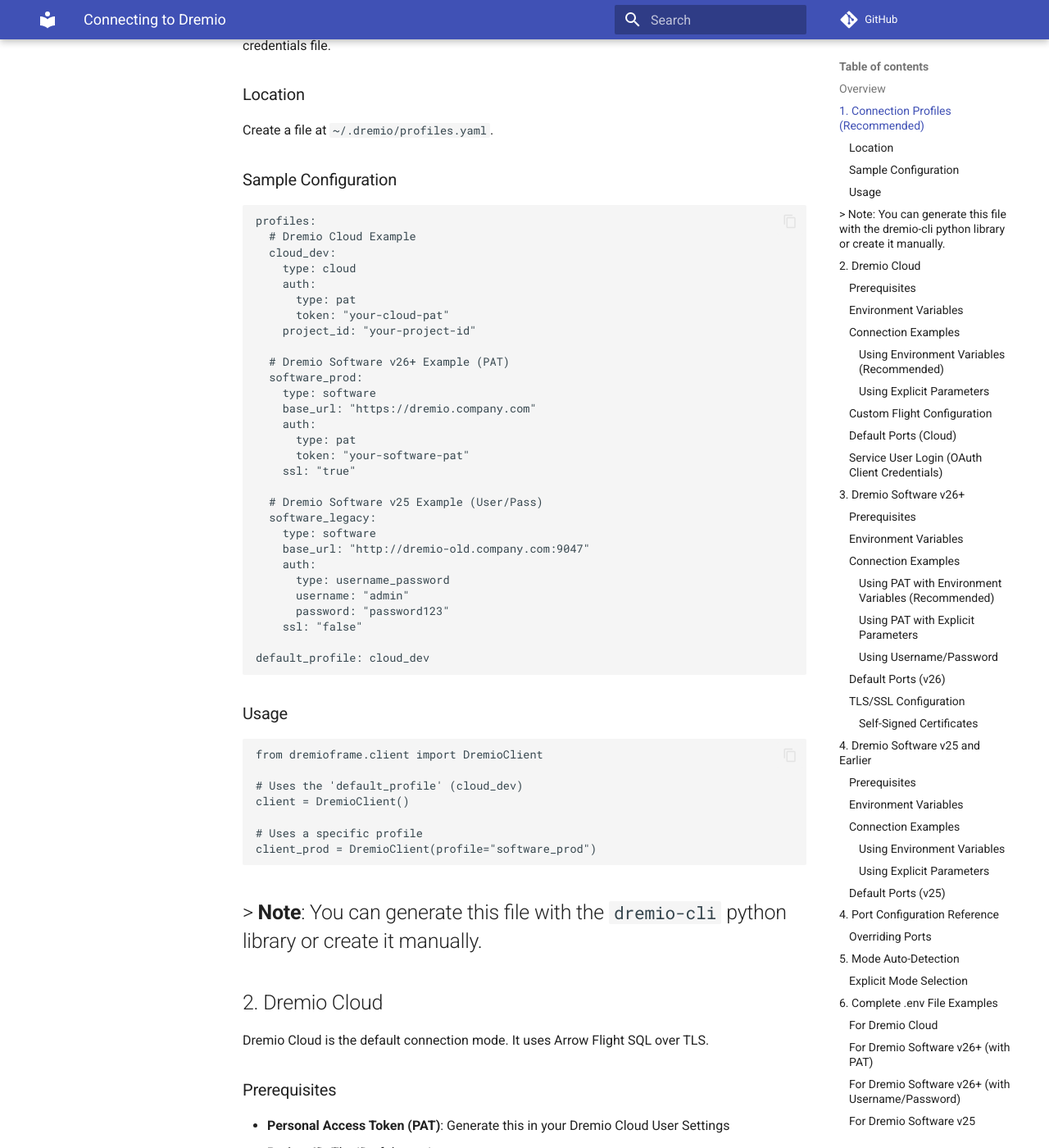
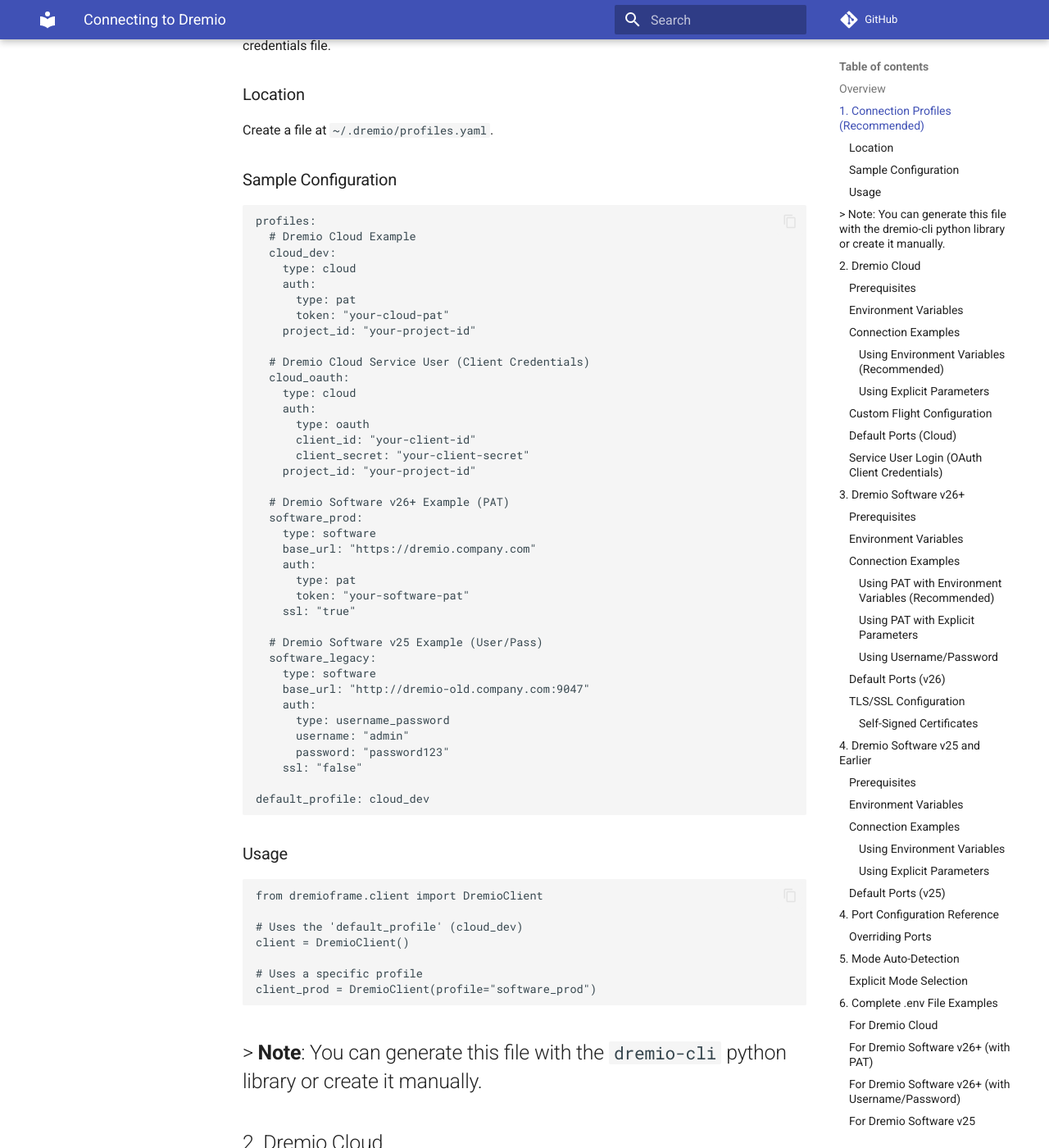
Before and after one commit to developer-advocacy-dremio/dremio-cloud-dremioframe, an MkDocs documentation site: the page built from docs/getting_started/connection.md, in a window 1280 px wide and 1400 px high, scrolled down 588 px. Shown: the whole window at 82% size. Built offline with MkDocs 1.6.1 and Material for MkDocs 9.7.7, drawn with Linux system fonts in a browser that asks for light colours; comment, search, counter and statistics services are not loaded; some of the changed text lies outside the part shown.

Commit message:
auth flows

````diff
--- a/docs/getting_started/connection.md
+++ b/docs/getting_started/connection.md
@@ -29,6 +29,15 @@
     auth:
       type: pat
       token: "your-cloud-pat"
+    project_id: "your-project-id"
+
+  # Dremio Cloud Service User (Client Credentials)
+  cloud_oauth:
+    type: cloud
+    auth:
+      type: oauth
+      client_id: "your-client-id"
+      client_secret: "your-client-secret"
     project_id: "your-project-id"
 
   # Dremio Software v26+ Example (PAT)
@@ -75,6 +84,8 @@
 ### Prerequisites
 - **Personal Access Token (PAT)**: Generate this in your Dremio Cloud User Settings
 - **Project ID**: The ID of the project you want to query
+
+> **Security Note**: When using a PAT, DremioFrame automatically exchanges it for a short-lived OAuth token for enhanced security.
 
 ### Environment Variables
 
@@ -146,6 +157,18 @@
 ```python
 client = DremioClient(mode="cloud")
 # Automatically uses DREMIO_CLIENT_ID/SECRET if DREMIO_PAT is not set.
+```
+
+**Using Profiles (Recommended):**
+You can also configure this in `profiles.yaml`:
+```yaml
+cloud_service:
+  type: cloud
+  auth:
+    type: oauth
+    client_id: "your_client_id"
+    client_secret: "your_client_secret"
+  project_id: "your_project_id"
 ```
 
 Or explicit:
````
Also changed, not shown: docs/getting_started/configuration.md (+7 -0 lines).
